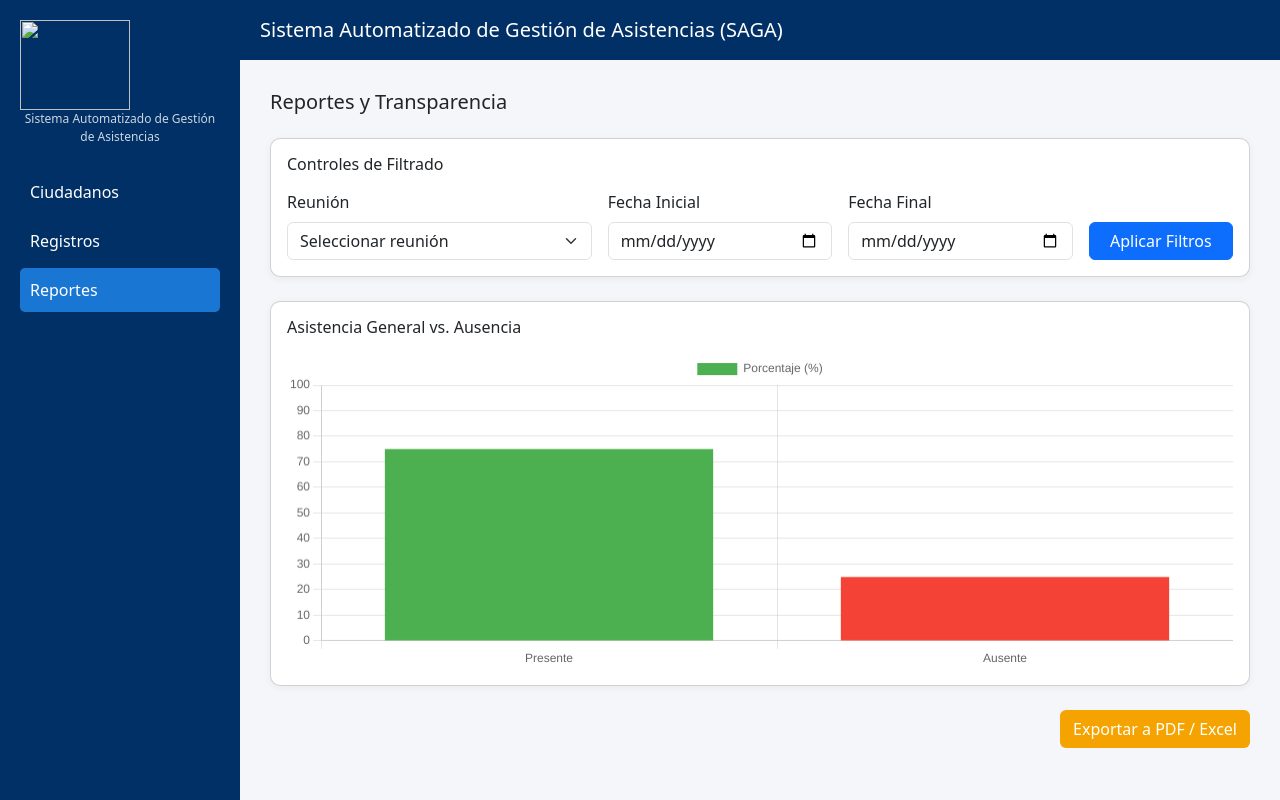
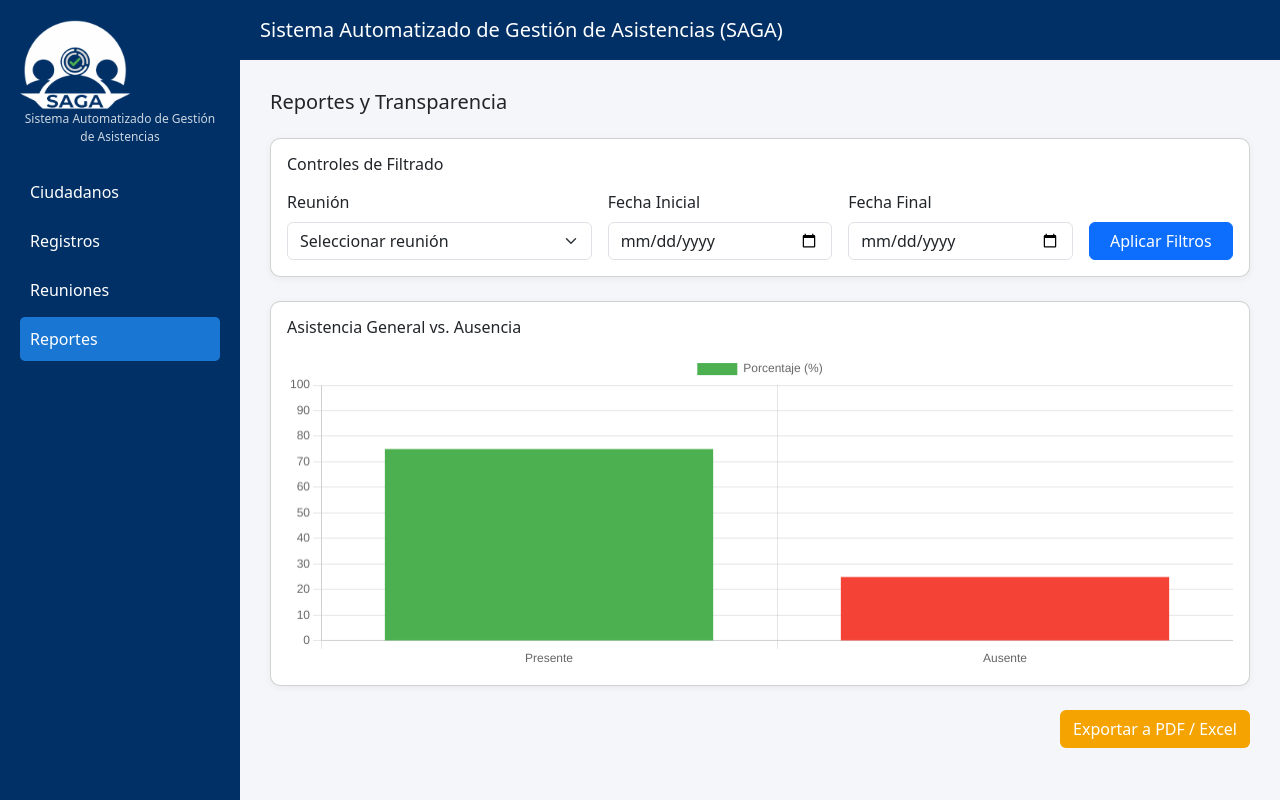
Before and after one commit to Ymduran/SAGA-Web, a website: page public/src/views/reportes.html in a window 1280 px wide. Drawn offline with nearby package versions, Linux system fonts and the light colour scheme; files that its build step writes are made by us from their sources; files whose address does not match are found by name.

Commit message:
Actualizar rutas en el encabezado: Modificar la ruta de la imagen del logo y agregar enlaces a las vistas de reuniones y reportes en el menú de navegación.

```diff
--- a/public/src/components/header.html
+++ b/public/src/components/header.html
@@ -1,6 +1,6 @@
 <header class="sidebar">
     <div class="logo">
-        <img src="../public/assets/logo_saga_blanco.png" width="110px" height="90px">
+        <img src="/public/assets/logo_saga_blanco.png" width="110px" height="90px">
         <br>
         <small>Sistema Automatizado de Gestión de Asistencias</small>
     </div>
@@ -13,7 +13,10 @@
             <a href="/public/src/views/registros.html" class="nav-link">Registros</a>
         </li>
         <li class="nav-item">
-            <a href="reportes.html" class="nav-link">Reportes</a>
+            <a href="/public/src/views/reuniones.html" class="nav-link">Reuniones</a>
+        </li>
+        <li class="nav-item">
+            <a href="/public/src/views/reportes.html" class="nav-link">Reportes</a>
         </li>
     </ul>
 </header>
```
